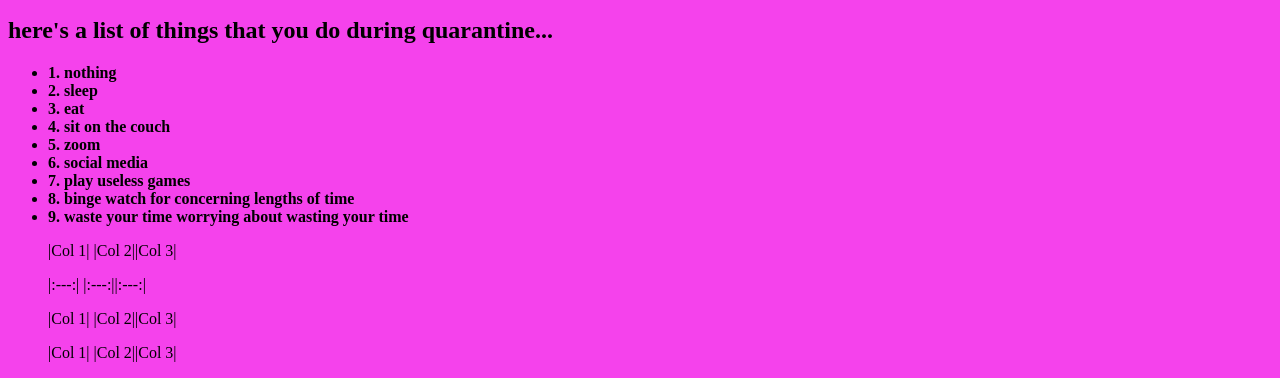
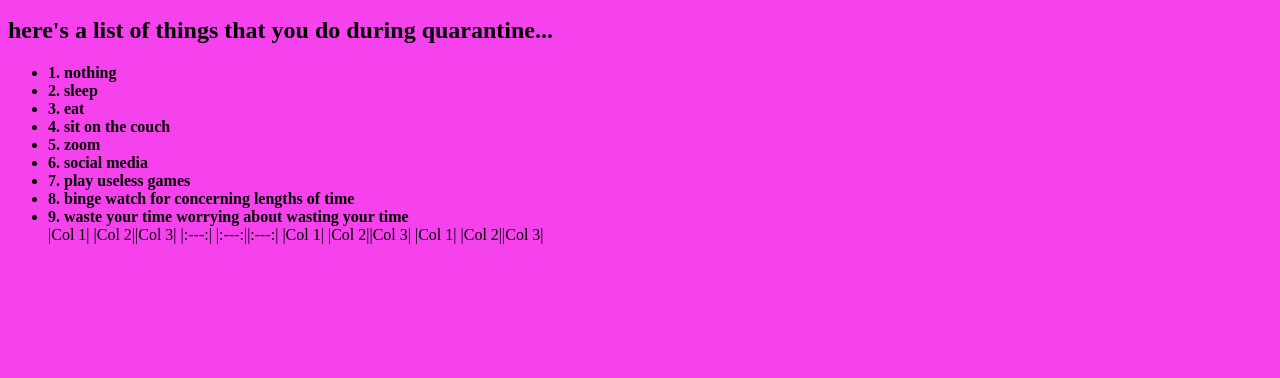
Before and after one commit to Eva-droid/iMadeALink, a plain HTML site: page index.html in a window 1280 px wide. Shown: the part 1309-1687 px from the top of the page. After the commit the page ends 1569 px from the top, so only its background shows below. Drawn offline with Linux system fonts and the light colour scheme.

Commit message:
fixed columns maybe

```diff
--- a/index.html
+++ b/index.html
@@ -21,9 +21,9 @@
   <li>7. play useless games </li>
   <li>8. binge watch for concerning lengths of time </li>
   <li>9. waste your time worrying about wasting your time </b> </li>
-<p>|Col 1| |Col 2||Col 3|</p>
-<p>|:---:| |:---:||:---:|</p>
-<p>|Col 1| |Col 2||Col 3|</p>
-<p>|Col 1| |Col 2||Col 3|</p>
+|Col 1| |Col 2||Col 3|
+|:---:| |:---:||:---:|
+|Col 1| |Col 2||Col 3|
+|Col 1| |Col 2||Col 3|
 </ul>
 </html>
```
